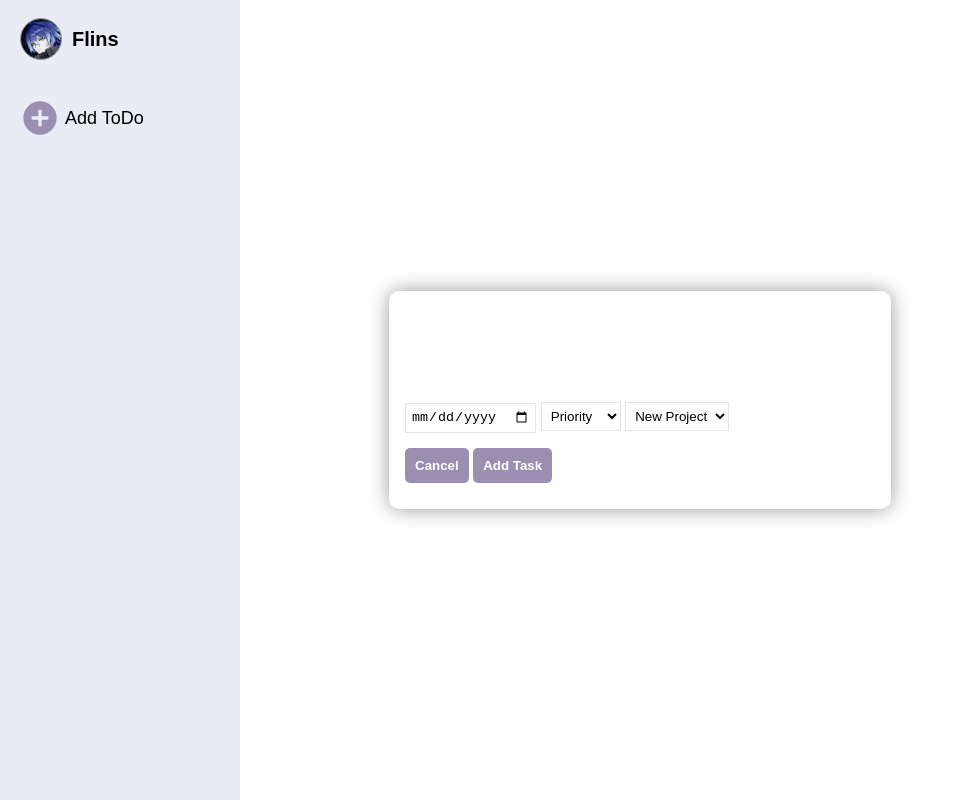
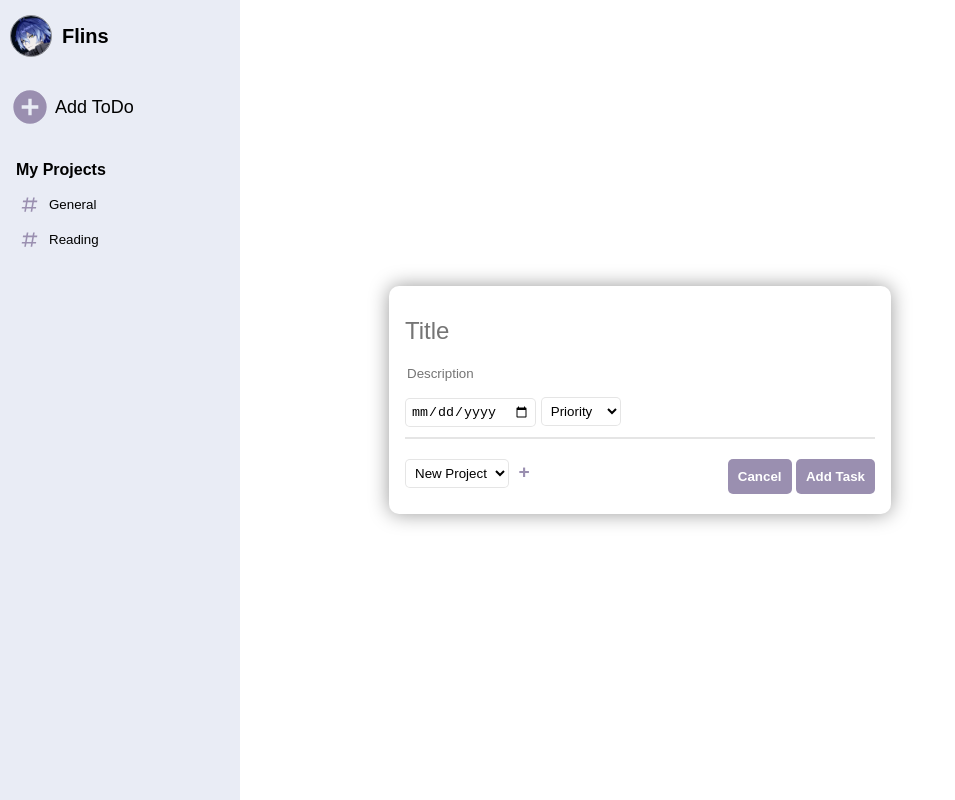
Before and after one commit to simonnsays/odin-todo-app, a website built with webpack: page src/template.html in a window 1280 px wide. Shown: the whole page, without its empty margins (0-955 px from the left). Built offline with nearby package versions, Linux system fonts and the light colour scheme.

Commit message:
Dynamically display projects in nav and show modal input in add new project group

```diff
--- a/src/index.js
+++ b/src/index.js
@@ -1,10 +1,13 @@
 import "./style.css"
+import poundIcon from './asset/pound.svg'
 import Project from "./scripts/Project.js"
 import Todo from "./scripts/Todo.js"
 
-const dialog = document.querySelector('dialog')
-const addBtn = document.querySelector('#addToDo')
+const projectsEl = document.querySelector('.projects')
 
+const projects = []
+
+const genProject = new Project('General')
 const newProject = new Project('Reading')
 const newTodo = (id) => new Todo (
     'Grab a book',
@@ -14,12 +17,73 @@ const newTodo = (id) => new Todo (
     id
 )
 newProject.addToDo(newTodo())
-newProject.addToDo(newTodo(2))
-newProject.removeToDo(2)
-console.log(newProject.getList())
+projects.push(genProject)
+projects.push(newProject)
 
+function createProjectNavEl(project) {
+    const button = document.createElement('button')
+    button.className = 'project'
+
+    const icon = document.createElement('div')
+    icon.className = 'icon'
+    const img = document.createElement('img')
+    img.src = poundIcon
+    icon.appendChild(img)
+
+    const name = document.createElement('p')
+    name.textContent = project.name
+
+    button.appendChild(icon)
+    button.appendChild(name)
+
+    return button
+}
+
+projects.forEach(project => {
+    console.log(project)
+    console.log(createProjectNavEl(project))
+    projectsEl.appendChild(createProjectNavEl(project))
+})
+
+
+
+
+
+// MODAL
+const dialog = document.querySelector('dialog')
+const addBtn = document.querySelector('#addToDo')
+const cancelBtn = document.querySelector('#cancel')
+const newProjectElements = {
+    select: document.querySelector('#destination'),
+    addBtn: document.querySelector('#addProject'),
+    inputContainer: document.querySelector('.input-container'),
+    input: document.querySelector('#newProjectInput'),
+    confirmBtn: document.querySelector('#projectConfirm')
+}
 
 addBtn.addEventListener('click', () => {
     dialog.showModal()
 })
 dialog.showModal()
+
+cancelBtn.addEventListener('click', () => {
+    dialog.close()
+})
+
+newProjectElements.addBtn.addEventListener('click', () => {
+    console.log('Added project')
+    newProjectElements.inputContainer.classList.remove('hidden')
+    newProjectElements.input.focus()
+})
+
+newProjectElements.confirmBtn.addEventListener('click', () => {
+    if(newProjectElements.input.value === '') return
+    console.log(newProjectElements.select)
+    const selectEl = newProjectElements.select
+
+    const newOption = document.createElement('option')
+    newOption.textContent = newProjectElements.input.value
+    newOption.selected = true
+
+    selectEl.appendChild(newOption)
+})
--- a/src/scripts/Todo.js
+++ b/src/scripts/Todo.js
@@ -15,7 +15,7 @@ class Todo {
     }
 
     toggleComplete() {
-        this.state = !this.state
+        this.isComplete = !this.isComplete
     }
 }
 
--- a/src/style.css
+++ b/src/style.css
@@ -25,7 +25,9 @@ p {
 img {
     height: 100%;
 }
-
+button {
+    cursor: pointer;
+}
 .page-container {
     display: flex;
 }
@@ -34,15 +36,12 @@ nav {
     background-color: var(--color-surface-elevated);
     height: 100vh;
     width: 240px;
-    /* padding: 10px; */
 }
 
 nav button {
     border: 0;
     margin: 0;
     background-color: var(--color-surface-elevated);
-    padding: 8px 10px;
-    /* color: var(--color-primary); */
 }
 
 nav button:hover {
@@ -57,6 +56,8 @@ nav button:hover {
     align-items: center;
     gap: 10px;
     margin: 10px;
+    padding: 5px 5px 5px 0px;
+
 }
 
 .profile .icon {
@@ -75,34 +76,36 @@ nav button:hover {
 #addToDo {
     width: calc(100% - 20px);
     height: 40px;
-    margin: 10px;
-    margin-top: 30px;
+    margin: 0 10px;
+    margin-top: 20px;
     font-size: 18px;
     display: flex;
     align-items: center;
     gap: 5px;
-    /* background-color: black; */
+    padding: 25px 0;
 }
 
 #addToDo .icon {
     height: 40px;
 }
 
-.projects {
+.projects-container {
     margin: 10px;
-    margin-top: 40px;
+    margin-top: 20px;
 }
 
-.projects > * {
+#projectHeader {
+    font-weight: 600;
+    font-size: 1rem;
+    width: 100%;
+    text-align: start;
+}
+
+.projects > *, #projectHeader {
     height: 35px;
 }
 
-.projects > h3 {
-    margin-bottom: 0;
-}
-
 .project {
-    /* height: 40px; */
     width: calc(100%);
     display: flex;
     align-items: center;
@@ -151,6 +154,7 @@ dialog .container {
 dialog .container * {
     margin: 5px 0;
     outline: none;
+    /* background-color: beige; */
 }
 
 #inputTitle{
@@ -165,7 +169,7 @@ dialog .container * {
 
 select, [type="date"] {
     border: 1px solid rgba(0, 0, 0, 0.1);
-    /* height: 100px; */
+    border-radius: 5px;
     padding: 5px;
 }
 
@@ -174,11 +178,62 @@ option {
     background-color: var(--color-surface);
 }
 
-.modal-buttons > button {
+dialog .container .bottom {
+    width: 100%;
+    display: flex;
+    gap: 10px;
+    justify-content: start;
+    margin: 10px 0 0 0;
+    position: relative;
+    /* background-color: #1C2541; */
+}
+
+.project-select > #addProject, #projectConfirm {
+    border: none;
+    background-color: var(--color-surface);
+    color: var(--color-primary);
+    font-size: 1.2rem;
+    font-weight: 600;
+    margin: 0 0 0 5px;
+    padding: 0;
+}
+
+#projectConfirm {
+    margin-right: 5px;
+}
+
+.input-container {
+    border-radius: 5px;
+    box-shadow: 1px 1px 5px rgba(0, 0, 0, .4);
+    padding: 0 5px;
+    max-width: 140px;
+    display: flex;
+}
+
+.hidden {
+    display: none;
+}
+
+#newProjectInput {
+    padding: 5px;
+
+    width: 100%;
+}
+
+.bottom > .buttons {
+    position: absolute;
+    right: 0;
+    justify-self: end;
+}
+
+.buttons > button {
     background-color: var(--color-primary);
     color: var(--color-surface);
     border: none;
     padding: 10px;
     font-weight: 600;
-    border-radius: 5px;
+    border-radius: 5px;}
+
+.hb {
+    border: 1px solid rgba(0, 0, 0, .1);
 }
--- a/src/template.html
+++ b/src/template.html
@@ -19,9 +19,12 @@
                 </div>
                 <p>Add ToDo</p>
             </button>
+            <div class="projects-container">
+                <button id="projectHeader">
+                    <p>My Projects</p>
+                </button>
                 <div class="projects">
-                <!-- <h3>My Projects</h3>
-                <button class="project">
+                    <!-- <button class="project">
                         <div class="icon">
                             <img src="./asset/pound.svg">
                         </div>
@@ -34,6 +37,7 @@
                         <p>Skills</p>
                     </button> -->
                 </div>
+            </div>
         </nav>
         <main>
             <div class="content">
@@ -43,10 +47,10 @@
         <dialog>
             <div class="container">
                 <div>
-                    <input type="text" name="todo_Title" id="inputTitle">
+                    <input type="text" name="todo_Title" id="inputTitle" placeholder="Title">
                 </div>
                 <div>
-                    <input type="text" name="todo_Description" id="inputDesc">
+                    <input type="text" name="todo_Description" id="inputDesc" placeholder="Description">
                 </div>
                 <input type="date" name="todo_DueDate" id="inputDue">
                 <select name="todo_Priority" id="prio" place>
@@ -61,15 +65,25 @@
                         High
                     </option>
                 </select>
+
+                <div class="hb"></div>
+
+                <div class="bottom">
+                    <div class="project-select">
                         <select name="todo_Destination" id="destination">
-                     <option value=""> New Project</option>
+                            <option value="" disabled selected>New Project</option>
                             <option value="">Skills</option>
                         </select>
-
-
-                <div class="modal-buttons">
+                        <button id="addProject">+</button>
+                        <div class="input-container hidden">
+                            <input type="text" name="user_Project" id="newProjectInput">
+                            <button id="projectConfirm">+</button>
+                        </div>
+                    </div>
+                    <div class="buttons">
                         <button id="cancel"> Cancel</button>
                         <button id="addTask">Add Task</button>
+                    </div>
                 </div>
             </div>
         </dialog>
```
Lines whose indentation alone changed are shown as unchanged.
